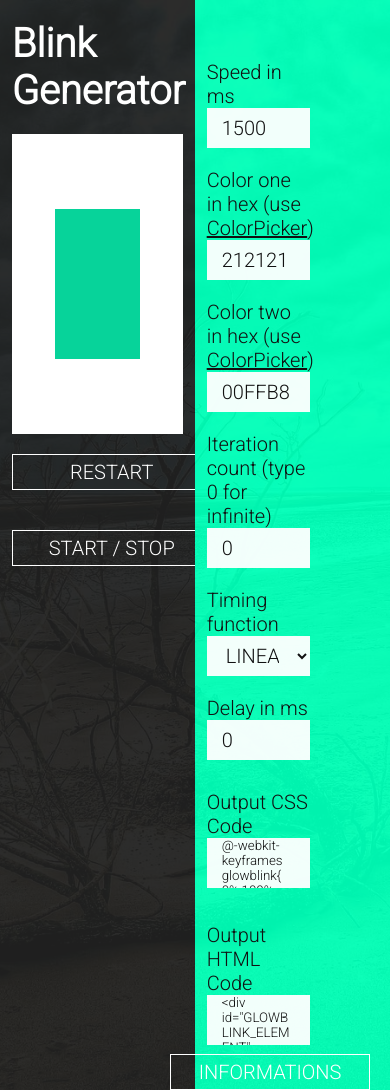
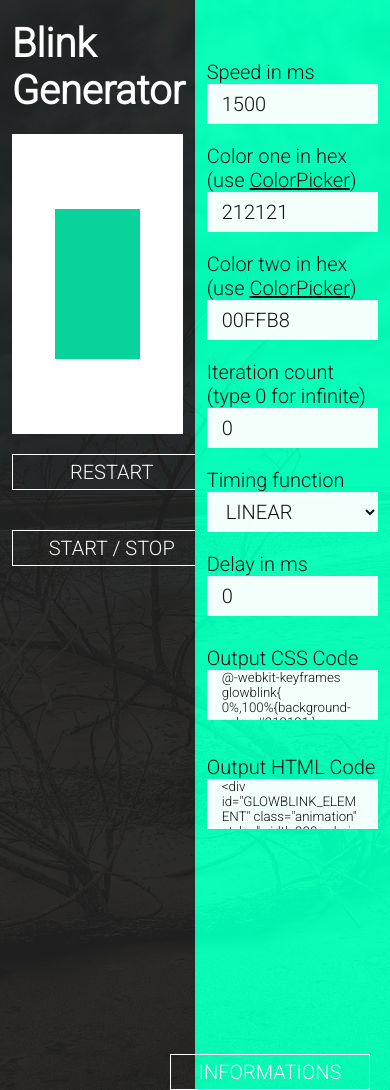
Before and after one commit to LBeckX/BlinkGenerator, a PHP site: page / in a window 390 px wide. Shown: the top 1090 px of the page. Run offline with PHP 8.4, Linux system fonts and the light colour scheme.

Commit message:
Add tablet-fixes

```diff
--- a/htdocs/files/css/design.css
+++ b/htdocs/files/css/design.css
@@ -290,3 +290,14 @@ button:hover{
 .closeButton:hover{
     background-color: rgba(255,255,255,.3);
 }
+
+@media (max-width:1000px){
+    input,textarea,label,select{
+        width: 100%;
+        max-width: 100%;
+    }
+    #INFO_BOX{
+        width: 90%;
+        left: 5%;
+    }
+}
```
